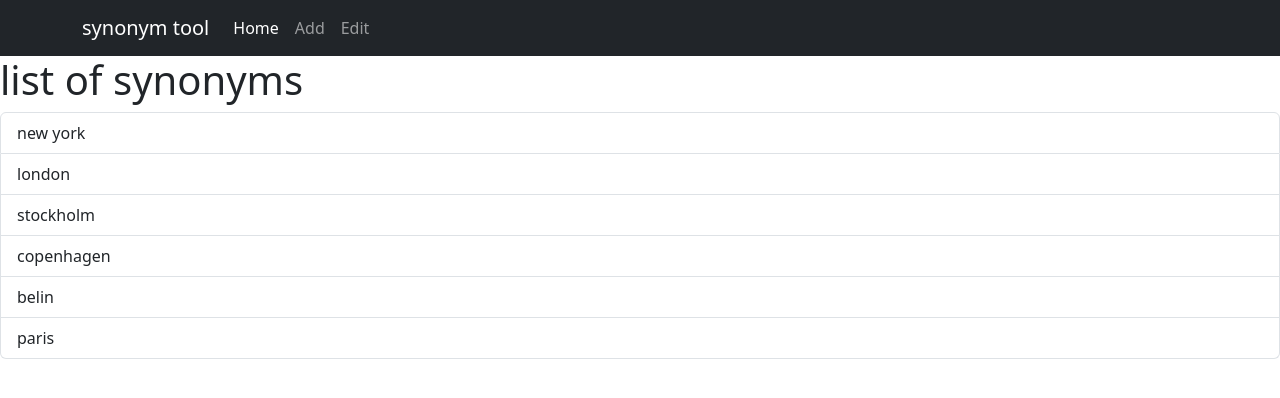
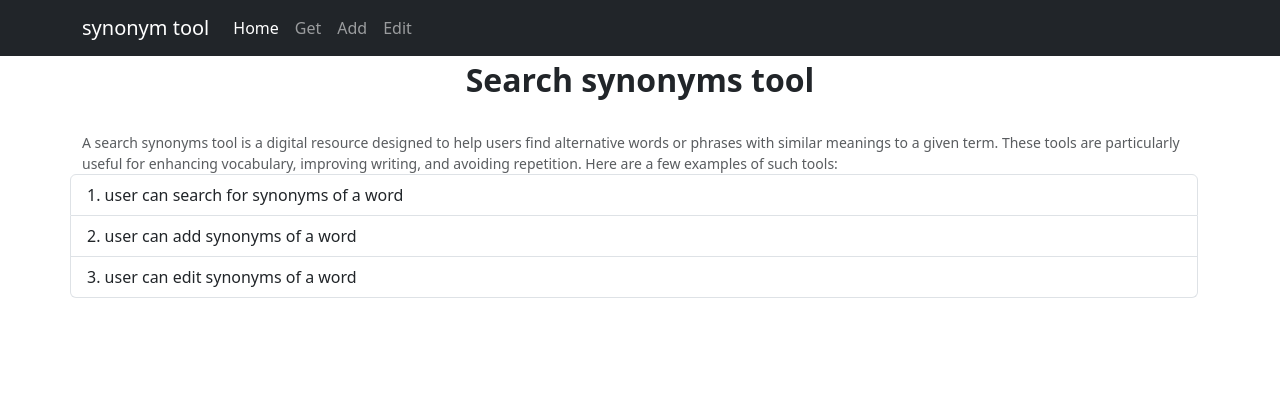
Before and after one commit to taofit/synonyms-front, a React (Vite) app: page / in a window 1280 px wide. Shown: the top 398 px of the page. Built offline with nearby package versions, Linux system fonts and the light colour scheme.

Commit message:
search, get

```diff
--- a/package.json
+++ b/package.json
@@ -14,7 +14,8 @@
     "react": "^18.3.1",
     "react-bootstrap": "^2.10.5",
     "react-dom": "^18.3.1",
-    "react-router-dom": "^6.26.2"
+    "react-router-dom": "^6.26.2",
+    "react-search-autocomplete": "^8.5.2"
   },
   "devDependencies": {
     "@eslint/js": "^9.9.0",
--- a/src/App.tsx
+++ b/src/App.tsx
@@ -1,27 +1,42 @@
-import ListGroup from "./components/ListGroup";
+import { Form, Container, Row, ListGroup } from "react-bootstrap";
 import "./App.css";
 
 function App() {
-  const items = [
-    "new york",
-    "london",
-    "stockholm",
-    "copenhagen",
-    "belin",
-    "paris",
-  ];
-  const handleSelectItem = (item: string) => {
-    console.log(`Selected item is ${item}`);
-  };
-
   return (
-    <div>
-      <ListGroup
-        items={items}
-        heading="list of synonyms"
-        onSelectItem={handleSelectItem}
-      />
-    </div>
+    <Container>
+      <Row
+        style={{
+          display: "flex",
+          justifyContent: "center",
+          alignItems: "center",
+          fontSize: "2rem",
+          fontWeight: "bold",
+        }}
+      >
+        Search synonyms tool
+      </Row>
+      <br />
+      <Row>
+        <Form.Text>
+          A search synonyms tool is a digital resource designed to help users
+          find alternative words or phrases with similar meanings to a given
+          term. These tools are particularly useful for enhancing vocabulary,
+          improving writing, and avoiding repetition. Here are a few examples of
+          such tools:
+        </Form.Text>
+        <ListGroup as="ol" numbered>
+          <ListGroup.Item as="li">
+            user can search for synonyms of a word
+          </ListGroup.Item>
+          <ListGroup.Item as="li">
+            user can add synonyms of a word
+          </ListGroup.Item>
+          <ListGroup.Item as="li">
+            user can edit synonyms of a word
+          </ListGroup.Item>
+        </ListGroup>
+      </Row>
+    </Container>
   );
 }
 
--- a/src/Router.tsx
+++ b/src/Router.tsx
@@ -3,6 +3,7 @@ import App from "./App.tsx";
 import React from "react";
 import NavBar from "./components/NavBar.tsx";
 import Add from "./components/Add.tsx";
+import Get from "./components/Get.tsx";
 
 const BrowserRouter = createBrowserRouter([
   {
@@ -15,11 +16,11 @@ const BrowserRouter = createBrowserRouter([
     ),
   },
   {
-    path: "search",
+    path: "get",
     element: (
       <div>
         <NavBar title="synonym tool" />
-        <h1>Search Page</h1>
+        <Get />
       </div>
     ),
   },
--- a/src/components/Add.tsx
+++ b/src/components/Add.tsx
@@ -39,10 +39,10 @@ const Add = () => {
   };
 
   const SubmitSynonyms = async (synonyms: string[]) => {
-    if (synonyms.some((word) => word.trim() === "")) {
+    if (synonyms.some((word) => word.trim() === "") || synonyms.length < 2) {
       setToast({
         show: true,
-        message: "synonym contains empty word",
+        message: "synonym contains invalid input",
         type: ToastType.WARNING,
       });
       return;
@@ -92,16 +92,23 @@ const Add = () => {
               onChange={(e) => setWord(e.target.value)}
               aria-label="add word"
               aria-describedby="basic-addon2"
+              onKeyDown={(e) => {
+                if (e.key === "Enter") {
+                  addItem(word);
+                }
+              }}
             />
             <InputGroup id="basic-addon1">
               <Button
+                style={{ borderRadius: "8px" }}
                 variant="dark"
-                className="mt-2"
+                className="mt-2 me-2"
                 onClick={() => addItem(word)}
               >
                 Add
               </Button>
               <Button
+                style={{ borderRadius: "8px" }}
                 variant="dark"
                 className="mt-2"
                 onClick={() => SubmitSynonyms(list)}
@@ -112,6 +119,7 @@ const Add = () => {
           </InputGroup>
         </Col>
       </Row>
+
       <Row>
         <Col md={{ span: 5, offset: 4 }}>
           <ListGroup as="ul">
@@ -126,11 +134,6 @@ const Add = () => {
             ))}
           </ListGroup>
         </Col>
-        <ul>
-          {list.map((item, index) => (
-            <li key={index}>{item}</li>
-          ))}
-        </ul>
       </Row>
       <Notification toast={toast} onSetToast={setToast} />
     </Container>
--- /dev/null
+++ b/src/components/Get.tsx
@@ -0,0 +1,48 @@
+import { Col, Container, Row, ListGroup, Form } from "react-bootstrap";
+import SearchBar from "./Search";
+import { useState } from "react";
+
+const Get = () => {
+  const [synonyms, setSynonyms] = useState<string[]>([]);
+
+  return (
+    <Container>
+      <Row
+        style={{
+          display: "flex",
+          justifyContent: "center",
+          alignItems: "center",
+          fontSize: "2rem",
+          fontWeight: "bold",
+        }}
+      >
+        Search synonyms
+      </Row>
+      <br />
+      <SearchBar onSetSynonyms={setSynonyms} />
+      <Row>
+        <Col md={{ span: 5, offset: 4 }}>
+          <ListGroup as="ul">
+            {synonyms.map((word, index) => (
+              <ListGroup.Item
+                key={index}
+                as="li"
+                variant="dark"
+                action
+                style={{
+                  display: "flex",
+                  justifyContent: "space-between",
+                  backgroundColor: "lightsteelblue",
+                }}
+              >
+                <Form.Text>{word}</Form.Text>
+              </ListGroup.Item>
+            ))}
+          </ListGroup>
+        </Col>
+      </Row>
+    </Container>
+  );
+};
+
+export default Get;
--- a/src/components/Item.tsx
+++ b/src/components/Item.tsx
@@ -52,7 +52,8 @@ const Item: React.FC<ItemProps> = ({
         />
         <ButtonGroup>
           <Button
-            style={{ marginRight: "10px" }}
+            style={{ borderRadius: "8px" }}
+            className="me-2 ms-2"
             variant="light"
             onClick={() => {
               setViewing(true);
@@ -63,6 +64,7 @@ const Item: React.FC<ItemProps> = ({
           </Button>
           <Button
             variant="light"
+            style={{ borderRadius: "8px" }}
             onClick={() => {
               if (viewMode.display === "") {
                 setViewing(false);
@@ -74,7 +76,7 @@ const Item: React.FC<ItemProps> = ({
               }
             }}
           >
-            {viewMode.display === "" ? "Edit" : "Save"}
+            {viewMode.display === "" ? "Edit" : "View"}
           </Button>
         </ButtonGroup>
       </ListGroup.Item>
--- a/src/components/ListGroup.tsx
+++ /dev/null
@@ -1,38 +0,0 @@
-import { useState } from "react";
-
-interface ListGroupProps {
-  items: string[];
-  heading: string;
-  onSelectItem: (item: string) => void;
-}
-
-function ListGroup({ items, heading, onSelectItem }: ListGroupProps) {
-  const [selectedIndex, setSelectedIndex] = useState<number>(-1);
-
-  return (
-    <>
-      <h1>{heading}</h1>
-      {items.length === 0 && <p>No items to display</p>}
-      <ul className="list-group">
-        {items.map((item, index) => (
-          <li
-            key={index}
-            className={
-              selectedIndex === index
-                ? "list-group-item active"
-                : "list-group-item"
-            }
-            onClick={() => {
-              setSelectedIndex(index);
-              onSelectItem(item);
-            }}
-          >
-            {item}
-          </li>
-        ))}
-      </ul>
-    </>
-  );
-}
-
-export default ListGroup;
--- a/src/components/NavBar.tsx
+++ b/src/components/NavBar.tsx
@@ -14,6 +14,7 @@ const NavBar = ({ title }: NavBarProps) => {
         <Navbar.Collapse id="basic-navbar-nav">
           <Nav className="me-auto">
             <Nav.Link href="/" active={Boolean(useMatch('/'))}>Home</Nav.Link>
+            <Nav.Link href="/get" active={Boolean(useMatch('/get'))}>Get</Nav.Link>
             <Nav.Link href="/add" active={Boolean(useMatch('/add'))}>Add</Nav.Link>
             <Nav.Link href="/edit" active={Boolean(useMatch('/edit'))}>Edit</Nav.Link>
           </Nav>
--- /dev/null
+++ b/src/components/Search.tsx
@@ -0,0 +1,69 @@
+import { ReactSearchAutocomplete } from "react-search-autocomplete";
+import { useEffect, useState } from "react";
+import { GetRequest } from "../services/API";
+
+interface SearchBarProps {
+  onSetSynonyms: (synonyms: string[]) => void;
+}
+
+const SearchBar: React.FC<SearchBarProps> = ({ onSetSynonyms }) => {
+  const [suggestions, setSuggestions] = useState<
+    { id: string; name: string }[]
+  >([]);
+
+  const styling = {
+    height: "40px",
+    border: "1px solid #dfe1e5",
+    borderRadius: "4px",
+    backgroundColor: "white",
+    boxShadow: "none",
+    hoverBackgroundColor: "#f2f2f2",
+    color: "#212121",
+    fontSize: "14px",
+    fontFamily: "Helvetica, sans-serif",
+  };
+
+  const fetchAllWords = async () => {
+    const response = await GetRequest(`http://localhost:3000/synonym/all/word`);
+    if (response.status === 200) {
+      const data = await response.json();
+      setSuggestions(data.map((word: string) => ({ id: word, name: word })));
+    } else {
+      setSuggestions([]);
+    }
+  };
+
+  useEffect(() => {
+    const fetchInitialWords = async () => {
+      await fetchAllWords();
+    };
+    fetchInitialWords();
+  }, []);
+
+  const handleOnSearch = () => {
+    onSetSynonyms([]);
+  };
+
+  const handleOnSelect = async (item: { id: string; name: string }) => {
+    const response = await GetRequest(
+      `http://localhost:3000/synonym/${item.name}`
+    );
+    const data = await response.json();
+    onSetSynonyms(data);
+  };
+
+  return (
+    <div>
+      <ReactSearchAutocomplete
+        items={suggestions}
+        onSearch={handleOnSearch}
+        onSelect={handleOnSelect}
+        styling={styling}
+        className="col-md-5 offset-md-4"
+        placeholder="Search for a word"
+      />
+    </div>
+  );
+};
+
+export default SearchBar;
```
Also changed, not shown: 1 other file (tests, documents, lock files or other folders).
